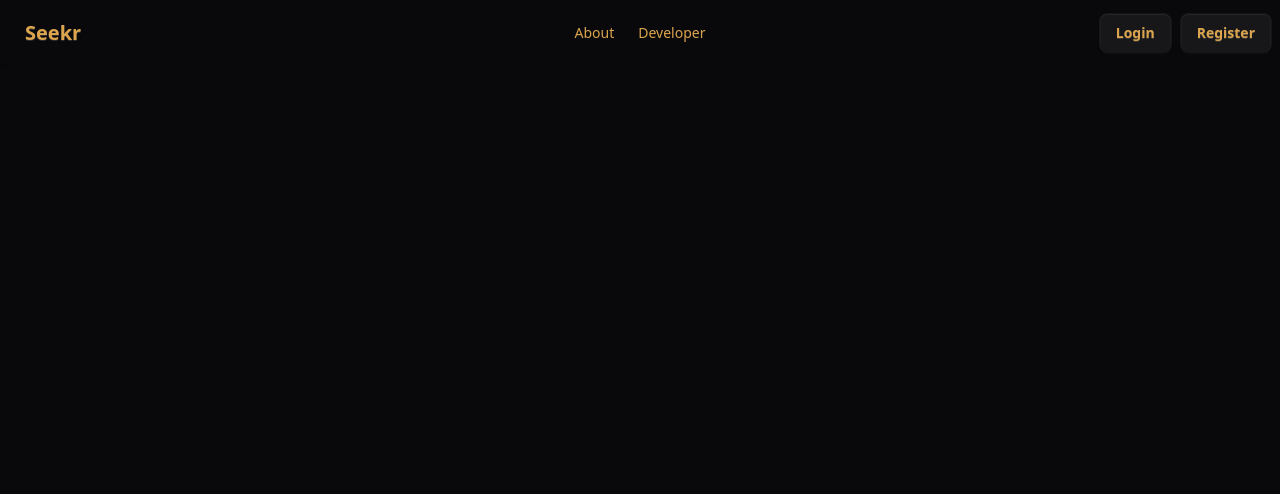
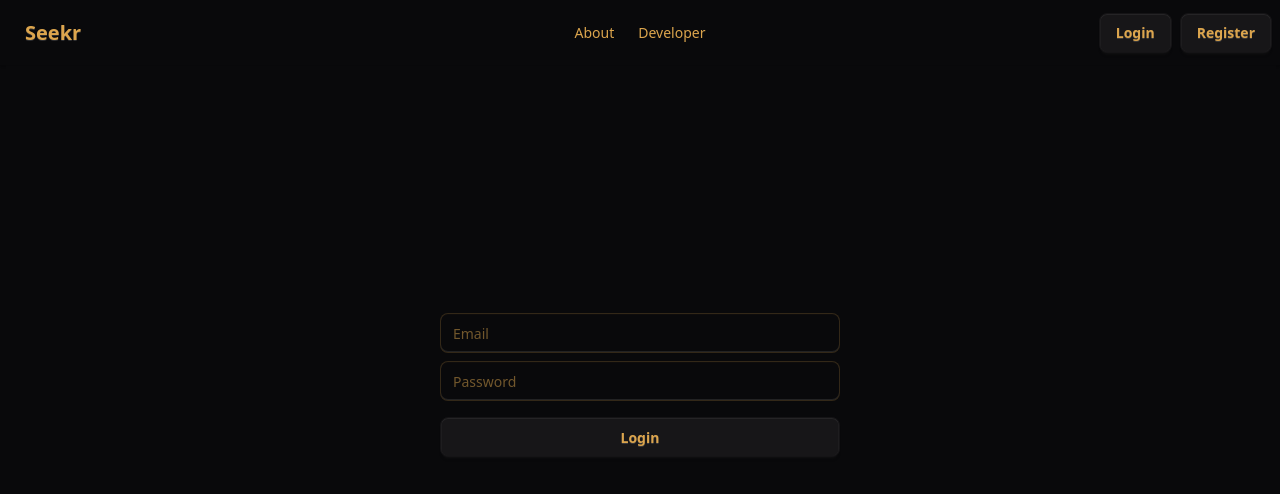
Before and after one commit to dojimori/lost-and-found-frontend, a Vue app: page /login in a window 1280 px wide. Shown: the top 494 px of the page. Built offline with nearby package versions, Linux system fonts and the light colour scheme.

Commit message:
login page

```diff
--- a/src/App.vue
+++ b/src/App.vue
@@ -39,7 +39,8 @@
       </ul>
     </div>
     <div class="navbar-end">
-      <a class="btn mr-2">Login</a>
+      <!-- <a class="btn mr-2">Login</a> -->
+      <router-link to="/login" class="btn mr-2">Login</router-link>
       <a class="btn">Register</a>
     </div>
   </nav>
--- a/src/router/index.ts
+++ b/src/router/index.ts
@@ -1,6 +1,7 @@
 import AboutView from '@/views/about-view.vue'
 import DeveloperView from '@/views/developer-view.vue'
 import LandingPageView from '@/views/landing-page-view.vue'
+import LoginView from '@/views/login-view.vue'
 import { createRouter, createWebHistory } from 'vue-router'
 
 const routes = [
@@ -15,6 +16,10 @@ const routes = [
   {
     path: '/developer',
     component: DeveloperView
+  },
+  {
+    path: '/login',
+    component: LoginView
   }
 ]
 
--- a/src/views/developer-view.vue
+++ b/src/views/developer-view.vue
@@ -17,12 +17,23 @@
                 <p class="px-4 md:px-0 py-6 text-start">
                     Connect with me!
                 </p>
-                <div
-                    class="cursor-pointer hover:-translate-y-1 hover:scale-105 duration-200  bg-white/90 hover:bg-white rounded-xl p-2 w-fit">
-                    <img class="w-[28px] "
-                        src="https://cdn.jsdelivr.net/gh/devicons/devicon@latest/icons/github/github-original.svg" />
-                    <!-- <button class="btn btn-primary animate-bounce ">Get Started</button> -->
+                <div class="flex gap-2">
+                    <div
+                        class="cursor-pointer hover:-translate-y-1 hover:scale-105 duration-200  bg-white/90 hover:bg-white rounded-md p-2 w-fit">
+                        <img class="w-7"
+                            src="https://cdn.jsdelivr.net/gh/devicons/devicon@latest/icons/github/github-original.svg" />
+                        <!-- <button class="btn btn-primary animate-bounce ">Get Started</button> -->
+                    </div>
+
+                    <div
+                        class="cursor-pointer hover:-translate-y-1 hover:scale-105 duration-200  bg-white/90 hover:bg-white rounded-md p-2 w-fit">
+                        <img class="w-7"
+                            src="https://cdn.jsdelivr.net/gh/devicons/devicon@latest/icons/facebook/facebook-original.svg" />
+                        <!-- <button class="btn btn-primary animate-bounce ">Get Started</button> -->
+                    </div>
                 </div>
+
+
 
             </div>
         </div>
--- /dev/null
+++ b/src/views/login-view.vue
@@ -0,0 +1,22 @@
+<template>
+    <div class="flex items-center p-4 justify-center h-[80vH] " v-motion-fade>
+        <form action="" class="flex flex-col w-100">
+            <input type="text" class="input w-full" placeholder="Email">
+            <input type="text" class="input w-full mt-2" placeholder="Password">
+
+            <button type="submit" class="btn mt-4">Login</button>
+
+        </form>
+    </div>
+</template>
+
+<script>
+import { PhEnvelope } from '@phosphor-icons/vue';
+
+export default {
+    components: {
+        PhEnvelope
+    }
+}
+
+</script>
```
